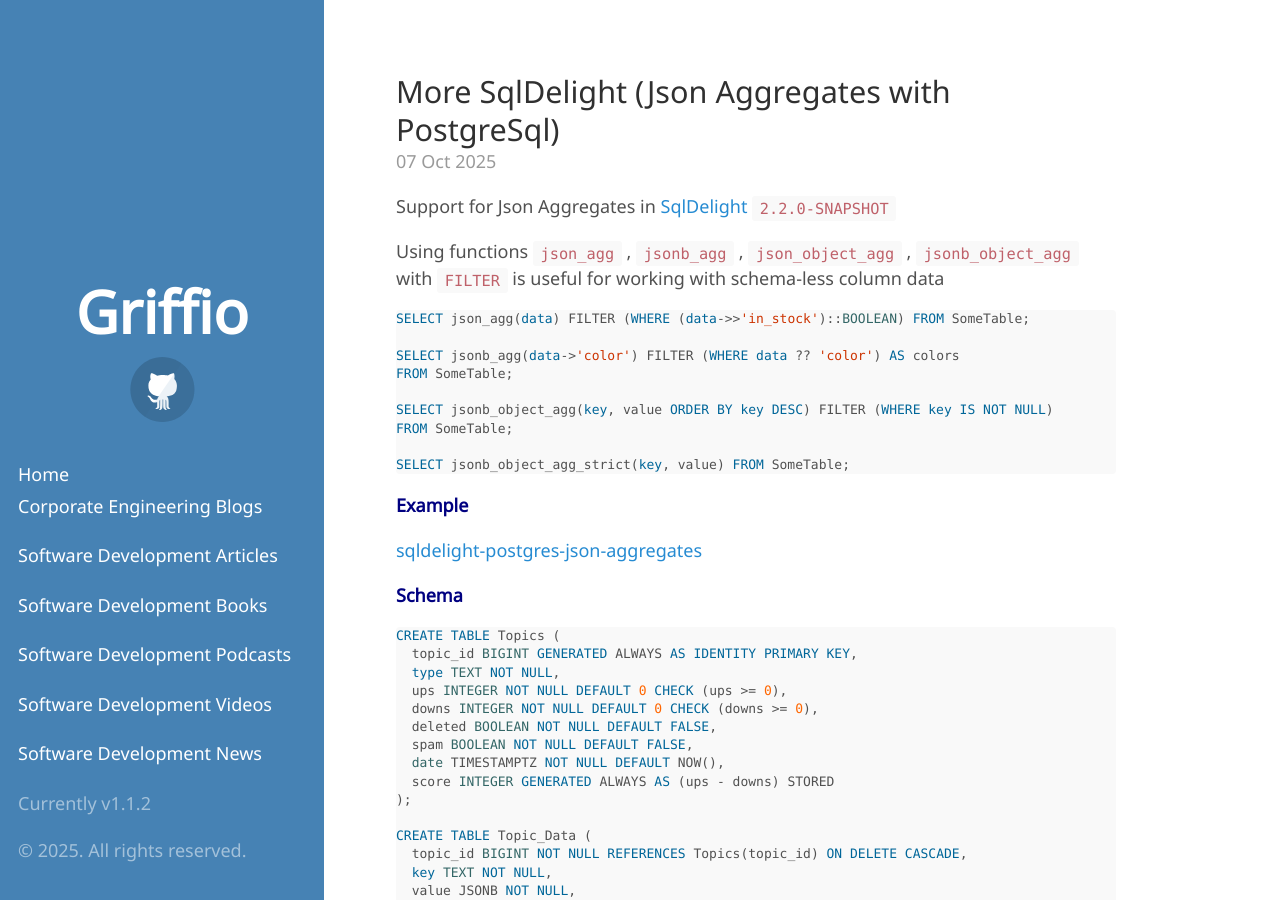
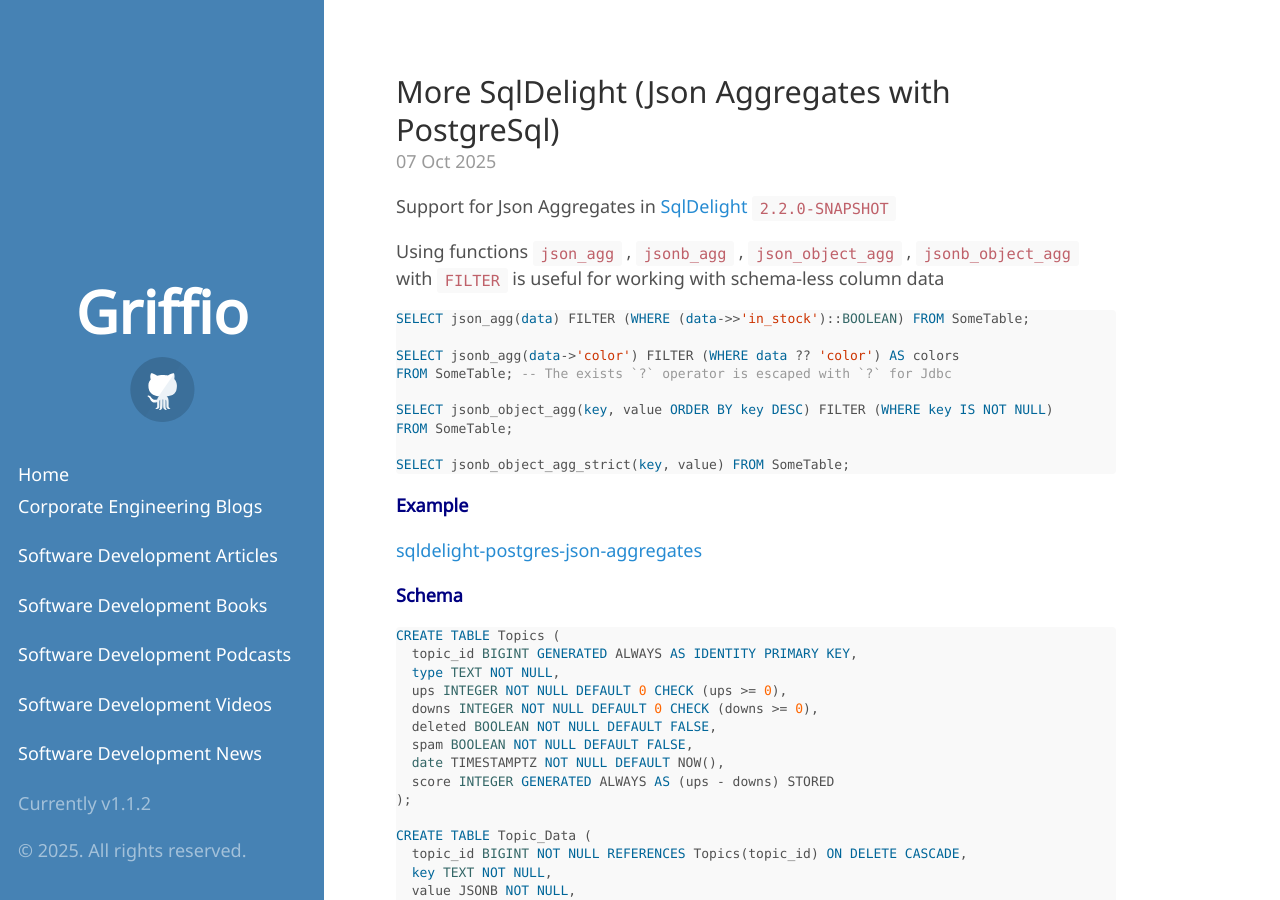
Before and after one commit to griffio/griffio.github.io, a Jekyll site: the page built from _posts/2025-10-07-More-SqlDelight-Json-Aggregates-With-PostgreSql.md, in a window 1280 px wide and 900 px high. Built offline with Jekyll 4.4.1, drawn with Linux system fonts in a browser that asks for light colours; some web fonts are replaced.

Commit message:
Update 2025-10-07-More-SqlDelight-Json-Aggregates-With-PostgreSql.md

```diff
--- a/_posts/2025-10-07-More-SqlDelight-Json-Aggregates-With-PostgreSql.md
+++ b/_posts/2025-10-07-More-SqlDelight-Json-Aggregates-With-PostgreSql.md
@@ -15,7 +15,7 @@
 SELECT json_agg(data) FILTER (WHERE (data->>'in_stock')::BOOLEAN) FROM SomeTable;
 
 SELECT jsonb_agg(data->'color') FILTER (WHERE data ?? 'color') AS colors
-FROM SomeTable;
+FROM SomeTable; -- The exists `?` operator is escaped with `?` for Jdbc
 
 SELECT jsonb_object_agg(key, value ORDER BY key DESC) FILTER (WHERE key IS NOT NULL)
 FROM SomeTable;
```
